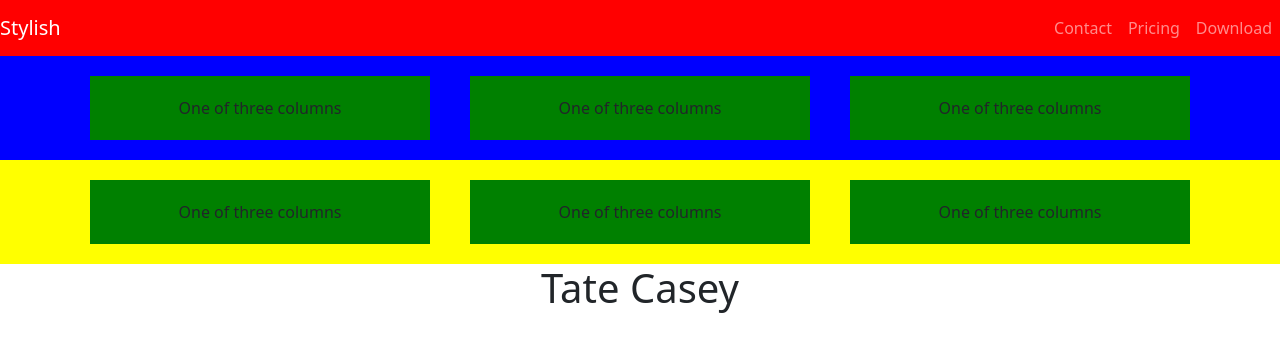
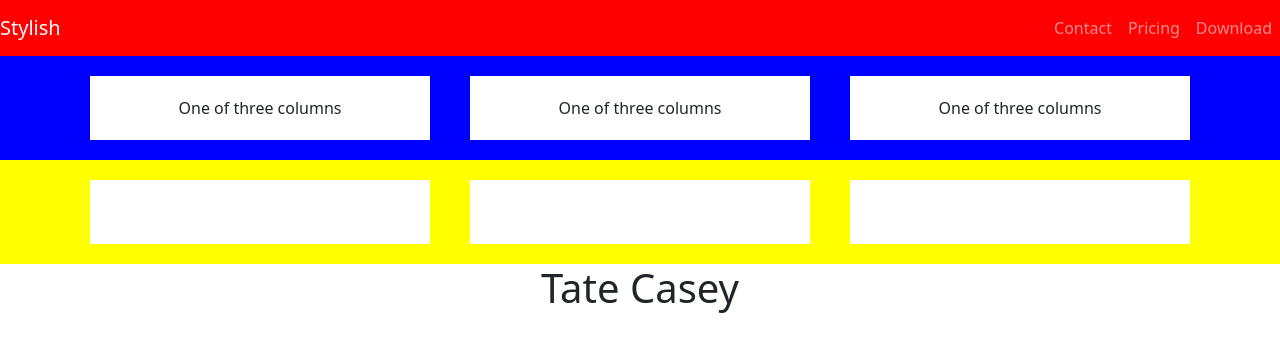
Before and after one commit to halincandescent/mySite, a plain HTML site: page index.html in a window 1280 px wide. Drawn offline with nearby package versions, Linux system fonts and the light colour scheme.

Commit message:
added image folder with images

```diff
--- a/index.html
+++ b/index.html
@@ -51,13 +51,13 @@
   <div class="container text-center">
   <div class="row align-items-start">
     <div class="col">
-      One of three columns
+      <img class="bottom-img" src="" alt="">
     </div>
     <div class="col">
-      One of three columns
+      <img class="bottom-img" src="" alt="">
     </div>
     <div class="col">
-      One of three columns
+      <img class="bottom-img" src="" alt="">
     </div>
   </div>
   </div>
--- a/styles.css
+++ b/styles.css
@@ -24,7 +24,7 @@
   padding: 20px;
   border: 20px;
   margin: 20px;
-  background-color: green;
+  background-color: white;
 }
 
 .footer-name {
```
Also changed, not shown: images/devGod.jpeg (added), images/hotFuss.png (added), images/queenDead.png (added), 1 other file.
